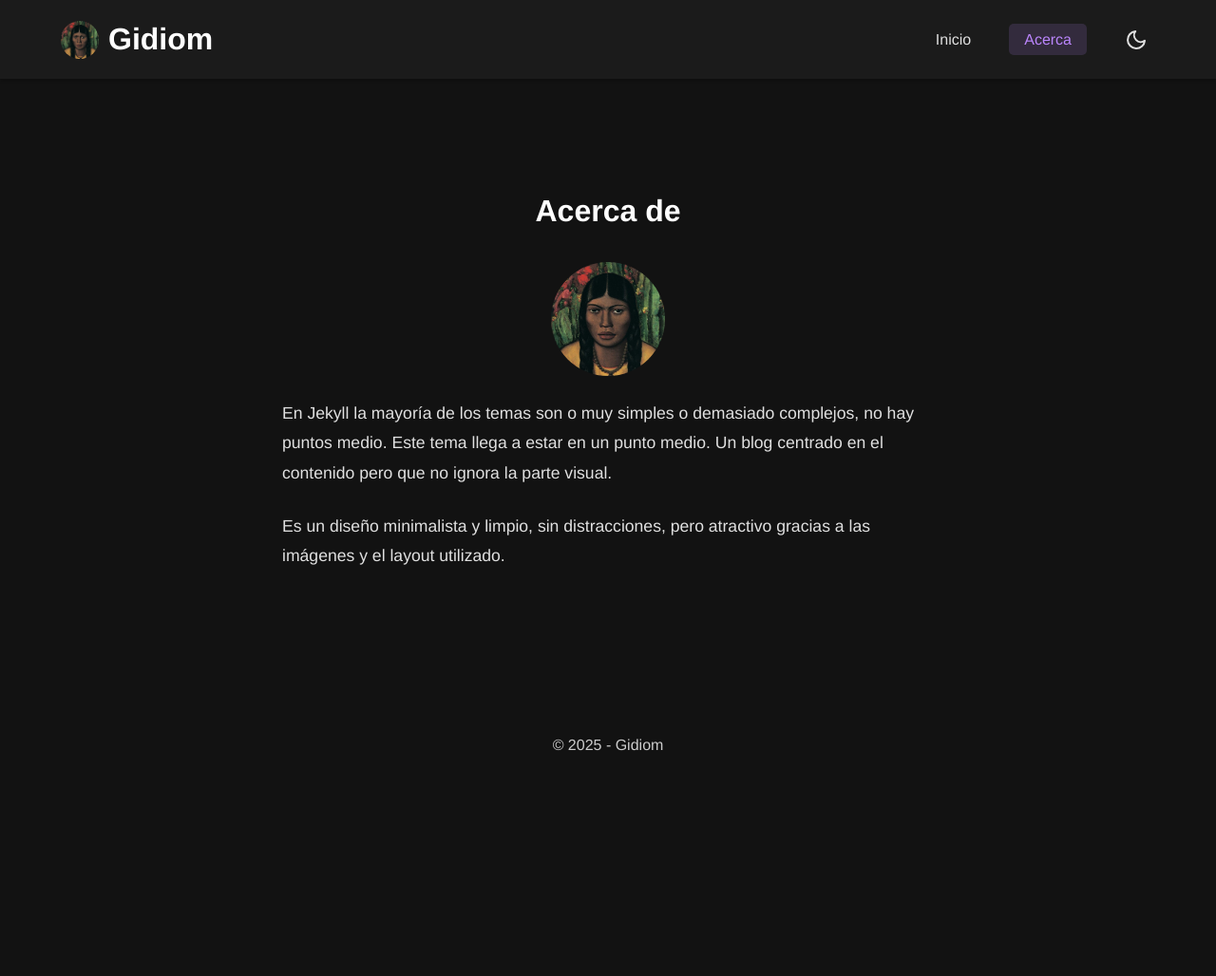
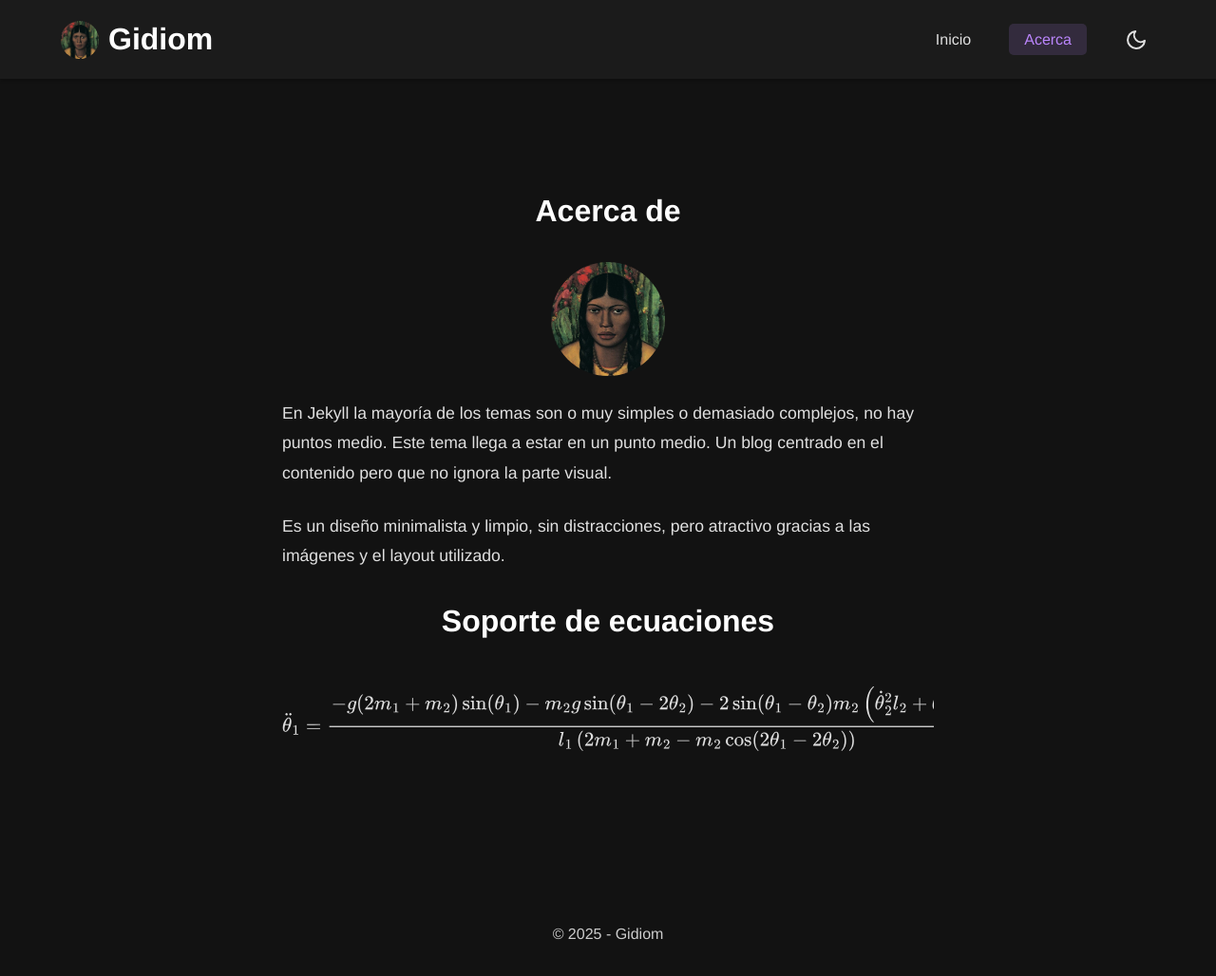
Before and after one commit to elgidiom/cleandmodern, a Jekyll site: the page built from about.markdown, in a window 1280 px wide and 1028 px high. Shown: the whole window at 95% size. Built offline with Jekyll 4.4.1, drawn with Linux system fonts in a browser that asks for light colours.

Commit message:
adding math support

```diff
--- a/_layouts/default.html
+++ b/_layouts/default.html
@@ -114,5 +114,18 @@
   </script>
   <script src="{{ '/assets/js/sidebar-toggle.js' | relative_url }}"></script>
 
+
+  <!-- MathJax para renderizar ecuaciones -->
+  <script>
+   window.MathJax = {
+     tex: {
+       inlineMath: [['$', '$'], ['\\(', '\\)']],
+       displayMath: [['$$', '$$'], ['\\[', '\\]']]
+     },
+     svg: { fontCache: 'global' }
+   };
+  </script>
+  <script src="https://cdn.jsdelivr.net/npm/mathjax@3/es5/tex-svg.js"></script>
+
 </body>
 </html>
--- a/about.markdown
+++ b/about.markdown
@@ -6,3 +6,17 @@ title: "Acerca de"
 En Jekyll la mayoría de los temas son o muy simples o demasiado complejos, no hay puntos medio. Este tema llega a estar en un punto medio. Un blog centrado en el contenido pero que no ignora la parte visual.
 
 Es un diseño minimalista y limpio, sin distracciones, pero atractivo gracias a las imágenes y el layout utilizado.
+
+# Soporte de ecuaciones
+
+$$
+\ddot{\theta}_1 = \frac{
+  -g(2m_1 + m_2) \sin(\theta_1)
+  - m_2 g \sin(\theta_1 - 2\theta_2)
+  - 2 \sin(\theta_1 - \theta_2) m_2 \left(
+    \dot{\theta}_2^2 l_2 + \dot{\theta}_1^2 l_1 \cos(\theta_1 - \theta_2)
+  \right)
+}{
+  l_1 \left(2m_1 + m_2 - m_2 \cos(2\theta_1 - 2\theta_2)\right)
+}
+$$
--- a/assets/css/main.css
+++ b/assets/css/main.css
@@ -296,3 +296,15 @@ footer {
   stroke-width: 2;
   color: var(--text-color);
 }
+
+/* Ecuations Support */
+mjx-container {
+  display: block;
+  overflow-x: auto;
+  padding: 1rem 0;
+  text-align: center;
+}
+
+mjx-container svg {
+  margin: 0 auto;
+}
--- a/assets/css/post.css
+++ b/assets/css/post.css
@@ -6,16 +6,17 @@
    1. ESTRUCTURA Y CONTENEDOR DEL POST
    -------------------------------------------------- */
 .single-post {
-  max-width: 750px;
+  /* max-width: 750px; */
   margin: 0 auto;
   padding: 2rem;
   /* background: var(--card-bg); */
   border-radius: 10px;
+  text-align: justify;
 }
 
 /* Ajuste de contenido dentro del post */
 .post-content {
-  max-width: 750px;
+  /* max-width: 750px; */
   margin: 0 auto;
   font-size: 1.1rem;
   line-height: 1.8;
@@ -168,6 +169,7 @@
 @media (max-width: 768px) {
   .single-post {
     padding: 1rem;
+    text-align: left;
   }
 
   .post-content {
```
Also changed, not shown: Gemfile.lock.
